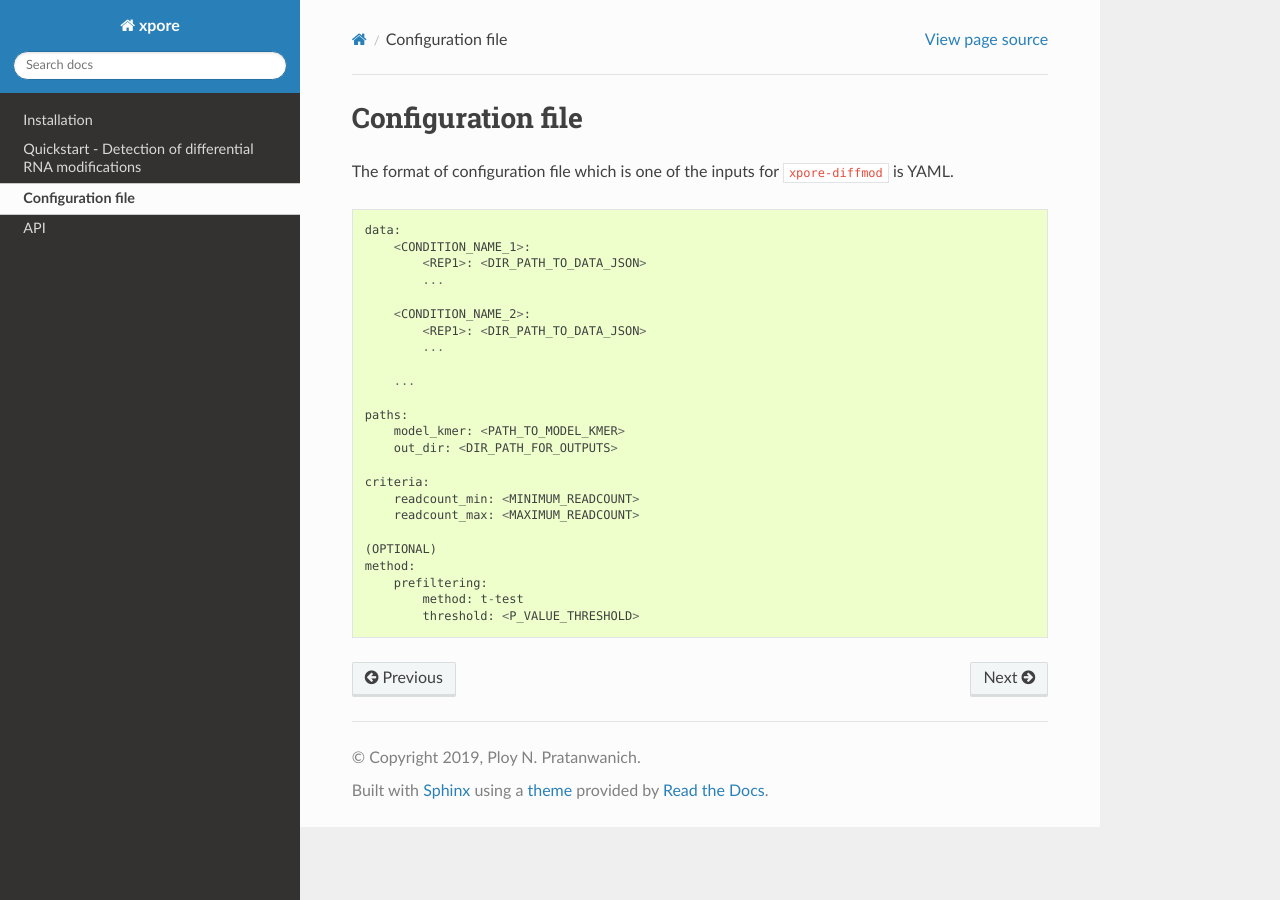
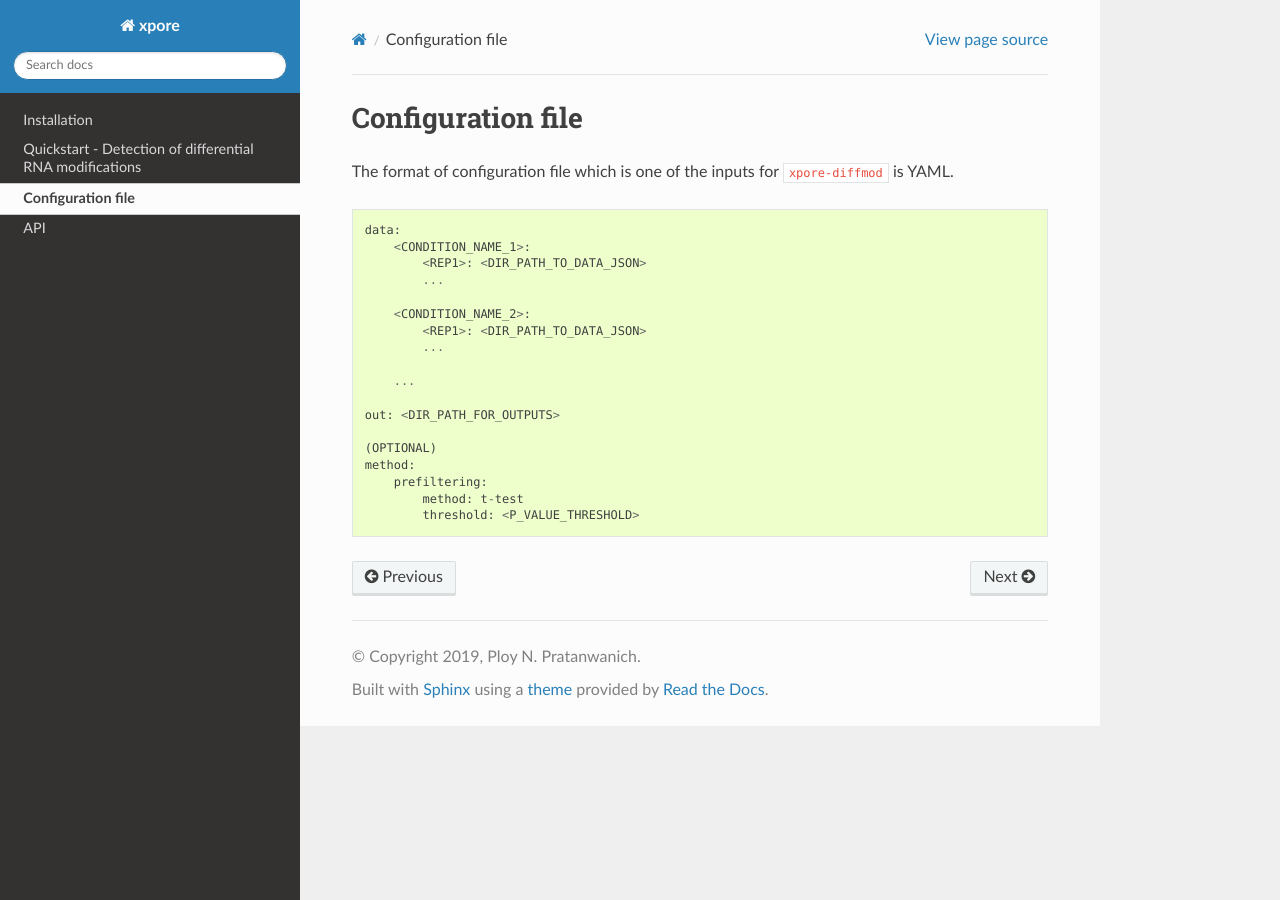
Before and after one commit to GoekeLab/xpore, a Sphinx documentation site: the page built from docs/source/configuration.rst, in a window 1280 px wide. Built offline with Sphinx 7.4.7 and the Read the Docs theme 2.0.0, drawn with Linux system fonts in a browser that asks for light colours; some of the changed lines change nothing that is shown.

Commit message:
updated doc

```diff
--- a/docs/source/configuration.rst
+++ b/docs/source/configuration.rst
@@ -18,13 +18,7 @@ The format of configuration file which is one of the inputs for ``xpore-diffmod`
 
         ...
 
-    paths:
-        model_kmer: <PATH_TO_MODEL_KMER>
-        out_dir: <DIR_PATH_FOR_OUTPUTS>
-
-    criteria:
-        readcount_min: <MINIMUM_READCOUNT>
-        readcount_max: <MAXIMUM_READCOUNT>
+    out: <DIR_PATH_FOR_OUTPUTS>
 
     (OPTIONAL)
     method:
```
